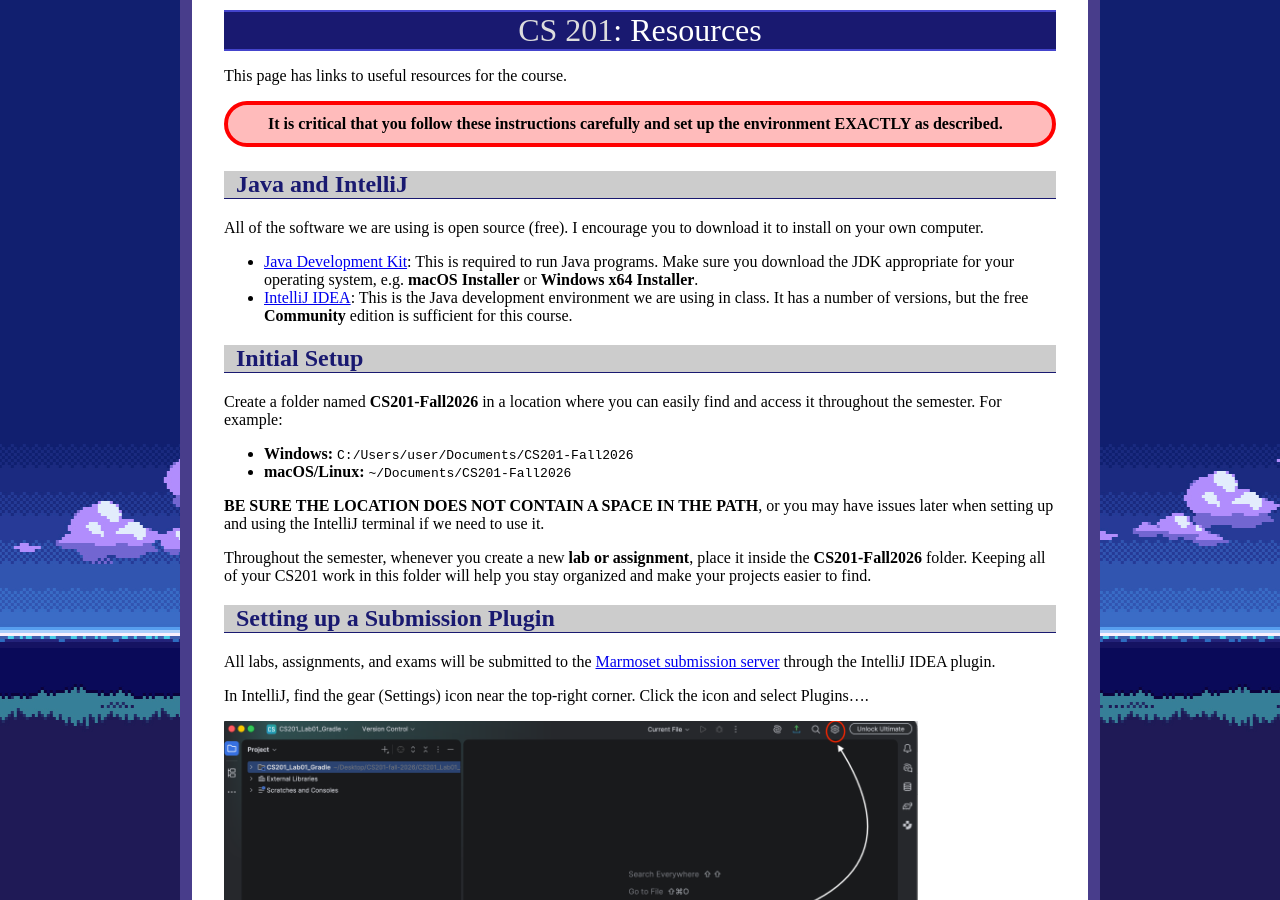
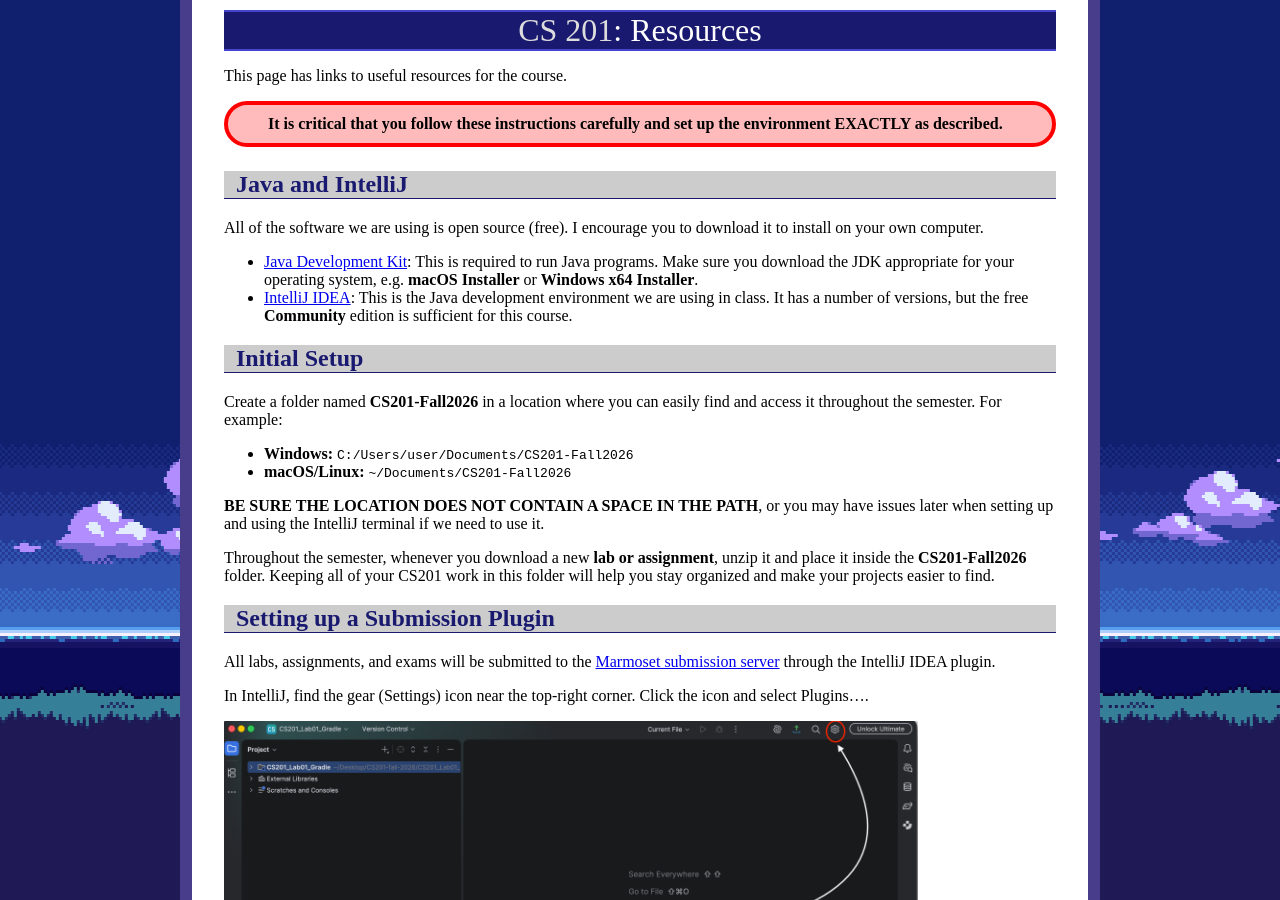
Before and after one commit to ycpcs/cs201-fall2026, a Jekyll site: the page built from resources/index.md, in a window 1280 px wide and 900 px high. Built offline with Jekyll 4.4.1, drawn with Linux system fonts in a browser that asks for light colours.

Commit message:
Update index.md

```diff
--- a/resources/index.md
+++ b/resources/index.md
@@ -25,7 +25,7 @@ Create a folder named **CS201-Fall2026** in a location where you can easily find
 
 **BE SURE THE LOCATION DOES NOT CONTAIN A SPACE IN THE PATH**, or you may have issues later when setting up and using the IntelliJ terminal if we need to use it.
 
-Throughout the semester, whenever you create a new **lab or assignment**, place it inside the **CS201-Fall2026** folder. Keeping all of your CS201 work in this folder will help you stay organized and make your projects easier to find.
+Throughout the semester, whenever you download a new **lab or assignment**, unzip it and place it inside the **CS201-Fall2026** folder. Keeping all of your CS201 work in this folder will help you stay organized and make your projects easier to find.
 
 ## Setting up a Submission Plugin
 
```
